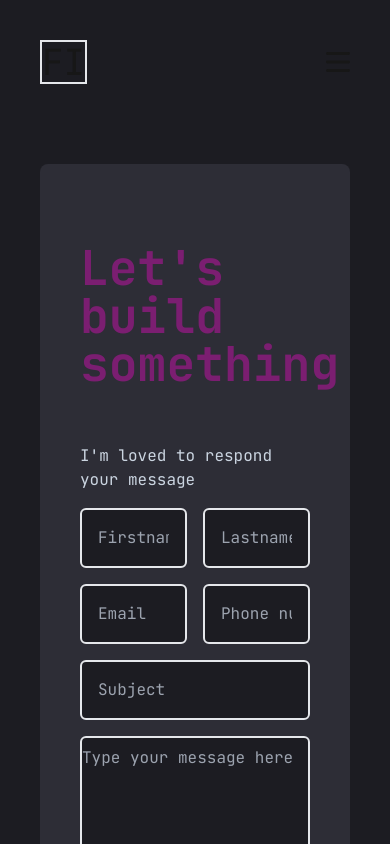
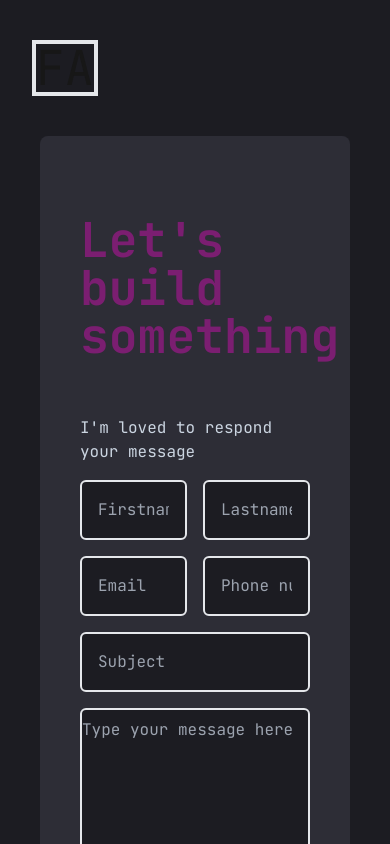
Before and after one commit to antilef/portfolio, a Next.js app: page /contact in a window 390 px wide. Shown: the top 844 px of the page. Built offline with nearby package versions, Linux system fonts and the light colour scheme.

Commit message:
Rewrite nav to mobile

```diff
--- a/components/NavBar.jsx
+++ b/components/NavBar.jsx
@@ -32,20 +32,30 @@ const NavBar = () => {
 
     const toggleButton = () => { setIsOpen(!isOpen)}
 
+    const onToggleMenu= (e) =>{
+        toggleButton()
+        const navLinks = document.querySelector('.nav-links')
+        e.name = e.name === 'menu' ? 'close' : 'menu'
+        navLinks.classList.toggle('top-[4%]')
+    }
+
     return (
         <>
-        <nav className=" hidden lg:flex justify-between py-10 w-full ">
-            <div className="px-8">
+        <nav className="flex justify-between w-[95%]">
+            <div className="px-8 pt-10">
                 <p className="text-5xl border-4">FA</p>
             </div>
 
-            <div className="flex">
-                <ul className="flex gap-8">
+            <div className="nav-links duration-500 md:static
+                        absolute md:min-h-fit min-h-[60vh]
+                        left-0 top-[-100%] md:w-auto max-md:bg-primary w-full
+                        flex items-center px-auto z-10 md:justify-center">
+                <ul className="flex md:flex-row flex-col mx-auto gap-8">
 
                     {
                         routes.map((route,index) =>{
                             return (
-                                <li key={index} className={ ` ${route.path === currentPath && "border-b-2 border-secondary" } rounded-md h-6 m-auto hover:bg-secondary font-bold`} >
+                                <li  key={index} className={ ` ${route.path === currentPath && "border-b-2 border-secondary" } rounded-md h-6 m-auto hover:bg-secondary font-bold`} >
                                     <Link href={route.path} >{route.name} </Link>
                                 </li>
                             )
@@ -53,87 +63,24 @@ const NavBar = () => {
 
                     }
                     <li className="m-auto">
-                        <ResumeButton marginClass={'mx-8'}/>
+                        <ResumeButton />
                     </li>
 
                 </ul>
 
+
+            </div>
+            <div className="md:hidden mt-10" >
+            <a onClick={onToggleMenu}
+                                name="menu" className="text-3xl cursor-pointer
+                                                    md:hidden text-white">{
+                                                        isOpen ? <i className="fa-solid fa-xmark"></i> : <i className="fa-solid fa-bars"></i>
+                                                    }
+                        </a>
             </div>
 
         </nav>
-        <nav className="lg:hidden flex justify-between w-full p-10">
-            <div className={` ${isOpen? 'hidden':'flex'}`} >
-                <p className="text-4xl border-2 ">FI</p>
-            </div>
-            <div className="flex items-center ml-auto cursor-pointer">
-                <button type="button" onClick={toggleButton}>
-                    {
-                        isOpen ? 'Close' : (
-                            <svg
-                              className="w-6 h-6"
-                              aria-hidden="true"
-                              xmlns="http://www.w3.org/2000/svg"
-                              fill="none"
-                              viewBox="0 0 17 14"
-                            >
-                              <path
-                                stroke="currentColor"
-                                strokeLinecap="round"
-                                strokeLinejoin="round"
-                                strokeWidth="2"
-                                d="M1 1h15M1 7h15M1 13h15"
-                              />
-                            </svg>
-                          )
-                    }
 
-                </button>
-            </div>
-            <div className={`lg:hidden ${isOpen ? 'flex flex-col': 'hidden'} fixed top-0 left-0 w-screen bg-gray-800 z-30 items-center
-            transition-all duration-500 ease-in-out transform ${isOpen ? 'opacity-100 translate-y-0' : 'opacity-0 translate-y-[-100%]'}`}>
-                <ul>
-                    {
-                        routes.map((route,index) =>{
-                            return (
-                                <li onClick={toggleButton} key={index} className={ `text-center my-10 m-auto font-bold`} >
-                                    <Link href={route.path} >{route.name} </Link>
-                                </li>
-                            )
-                        })
-                    }
-
-                    <li>
-                        <ResumeButton marginClass={'mx-8 mb-10'}/>
-                    </li>
-
-                    <li className="text-center mb-10">
-                        <button type="button" onClick={toggleButton}>
-                        {
-                            isOpen ? 'Close' : (
-                                <svg
-                                className="w-6 h-6"
-                                aria-hidden="true"
-                                xmlns="http://www.w3.org/2000/svg"
-                                fill="none"
-                                viewBox="0 0 17 14"
-                                >
-                                <path
-                                    stroke="currentColor"
-                                    strokeLinecap="round"
-                                    strokeLinejoin="round"
-                                    strokeWidth="2"
-                                    d="M1 1h15M1 7h15M1 13h15"
-                                />
-                                </svg>
-                            )
-                        }
-                        </button>
-                    </li>
-                </ul>
-
-            </div>
-
-        </nav>
 
         </>
     )
```
